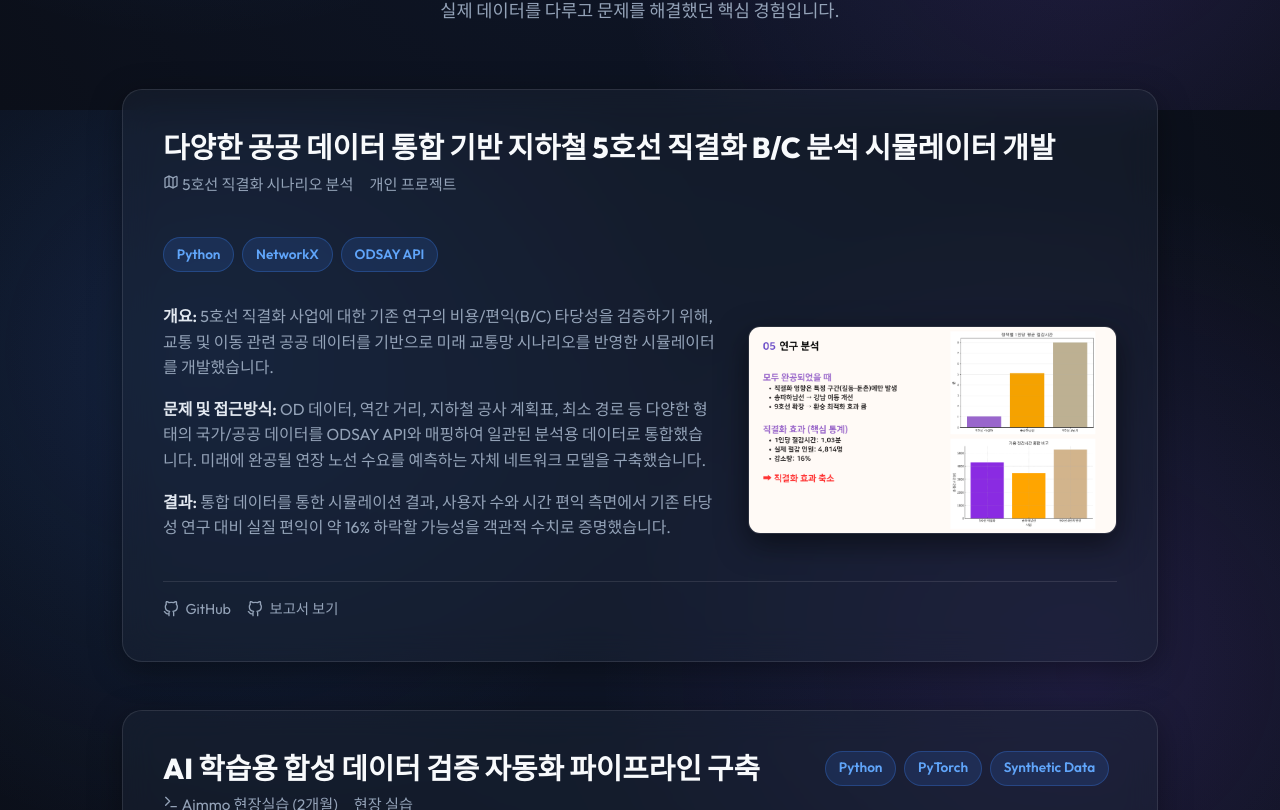
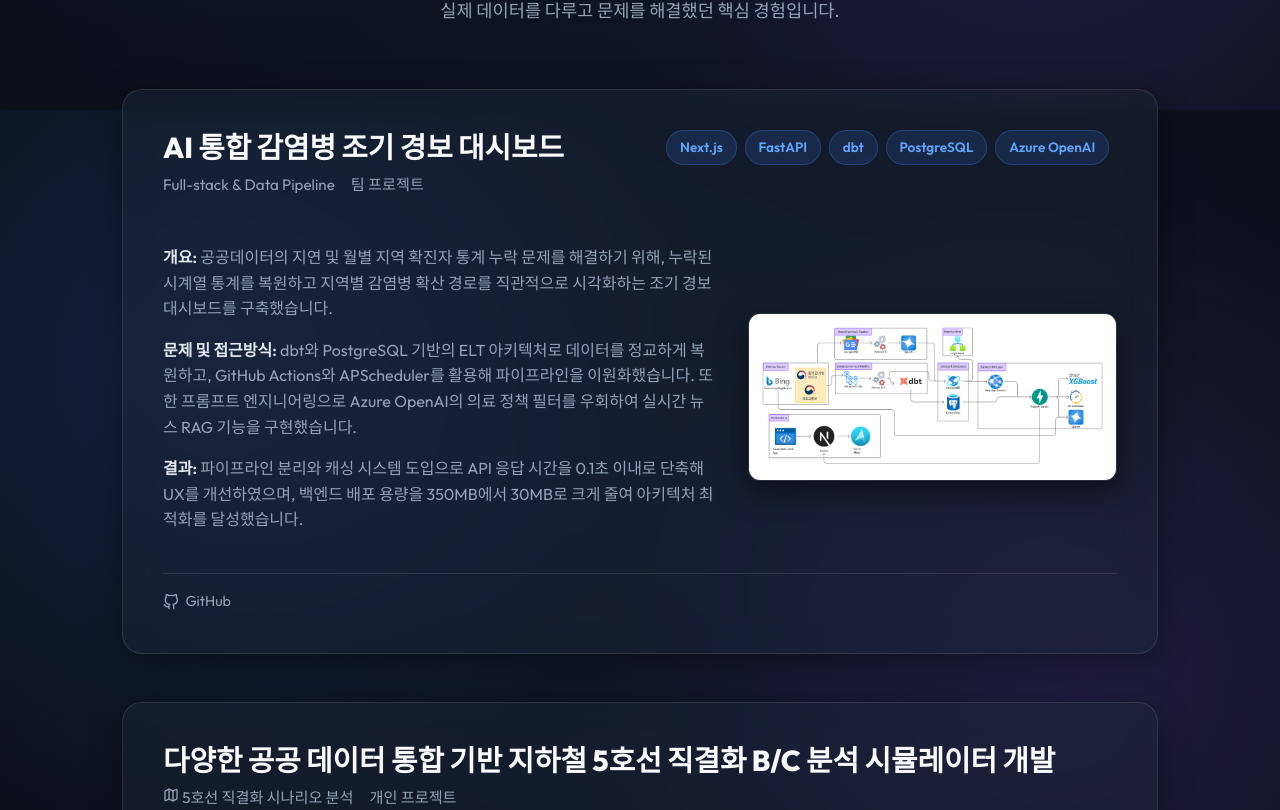
Before and after one commit to yourkik/Portfolio, a React (Vite) app: page / in a window 1280 px wide. Shown: the part 1490-2300 px from the top of the page. Built offline with nearby package versions, Linux system fonts and the light colour scheme; a web font is replaced by a local one.

Commit message:
Add Project
질병 대시보드 Project 내용 추가

```diff
--- a/src/data.js
+++ b/src/data.js
@@ -2,6 +2,7 @@ import fittingSpaceDashboard from './assets/fitting-space-dashboard.png';
 import subwaySimulation from './assets/subway-simulation.png';
 import ecommerce from './assets/Retention Cohort.png';
 import synthetic from './assets/syntheticResult.png';
+import diseaseDashboard from './assets/disease-dashboard.png';
 
 export const portfolioData = {
   hero: {
@@ -45,6 +46,22 @@ export const portfolioData = {
     }
   ],
   projects: [
+    {
+      id: "disease-dashboard",
+      title: "AI 통합 감염병 조기 경보 대시보드",
+      meta: [
+        { iconName: "Activity", text: "Full-stack & Data Pipeline" },
+        { text: "팀 프로젝트" }
+      ],
+      tags: ["Next.js", "FastAPI", "dbt", "PostgreSQL", "Azure OpenAI"],
+      overview: "공공데이터의 지연 및 월별 지역 확진자 통계 누락 문제를 해결하기 위해, 누락된 시계열 통계를 복원하고 지역별 감염병 확산 경로를 직관적으로 시각화하는 조기 경보 대시보드를 구축했습니다.",
+      approach: "dbt와 PostgreSQL 기반의 ELT 아키텍처로 데이터를 정교하게 복원하고, GitHub Actions와 APScheduler를 활용해 파이프라인을 이원화했습니다. 또한 프롬프트 엔지니어링으로 Azure OpenAI의 의료 정책 필터를 우회하여 실시간 뉴스 RAG 기능을 구현했습니다.",
+      result: "파이프라인 분리와 캐싱 시스템 도입으로 API 응답 시간을 0.1초 이내로 단축해 UX를 개선하였으며, 백엔드 배포 용량을 350MB에서 30MB로 크게 줄여 아키텍처 최적화를 달성했습니다.",
+      image: diseaseDashboard,
+      links: [
+        { title: "GitHub", url: "https://github.com/yourkik/diseaseDashboard", iconName: "github" }
+      ]
+    },
     {
       id: "subway-simulation",
       title: "다양한 공공 데이터 통합 기반 지하철 5호선 직결화 B/C 분석 시뮬레이터 개발",
```
Also changed, not shown: src/assets/disease-dashboard.png (added).
